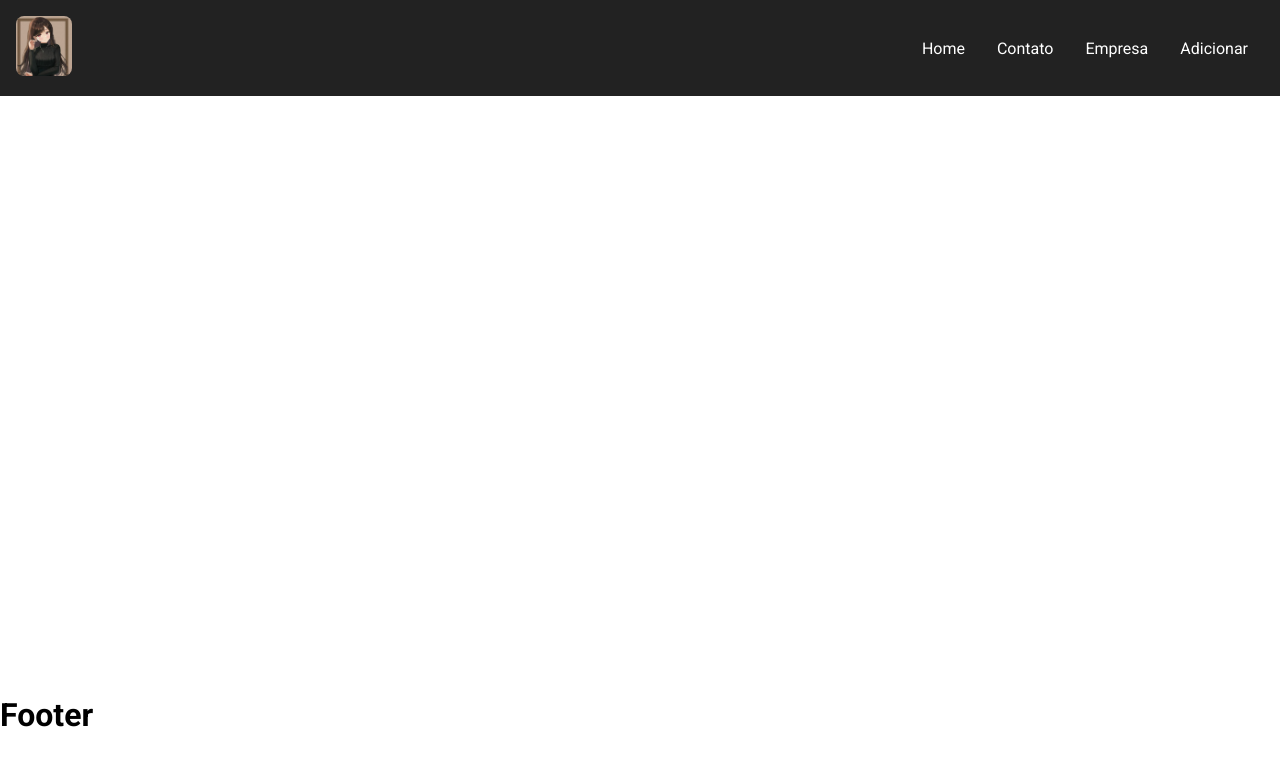
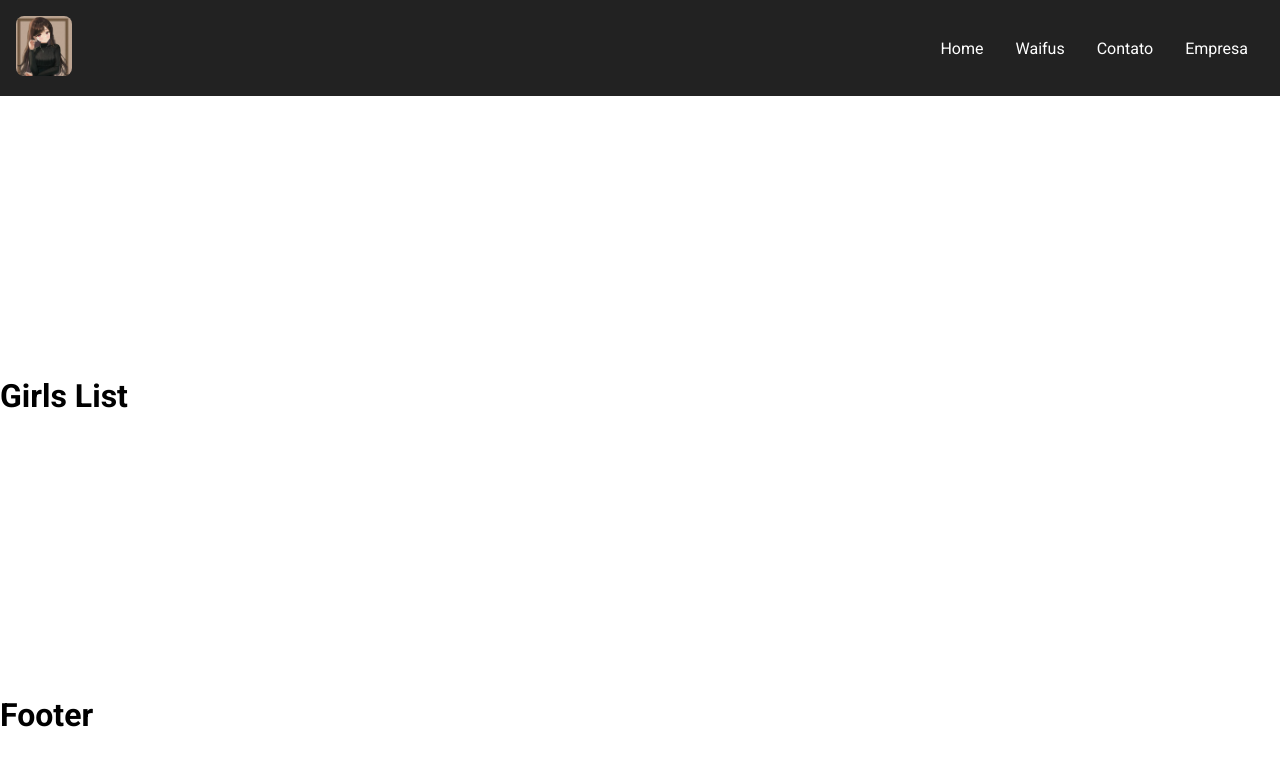
Before and after one commit to guilhermedacruzz/projetinho_react, a React (Create React App) app: page /girls in a window 1280 px wide. Shown: the top 766 px of the page. Built offline with nearby package versions, Linux system fonts and the light colour scheme.

Commit message:
adicionando um novo link

```diff
--- a/src/App.js
+++ b/src/App.js
@@ -9,6 +9,7 @@ import Home from "./components/pages/Home"
 import Company from "./components/pages/Company"
 import Contact from "./components/pages/Contact"
 import NewGirl from "./components/pages/NewGirl"
+import Girls from "./components/pages/Girls"
 
 function App() {
     return (
@@ -20,6 +21,7 @@ function App() {
                     <Route exact path="/" element={<Home />} />
                     <Route path="/company" element={<Company />} />
                     <Route path="/contact" element={<Contact />} />
+                    <Route path="/girls" element={<Girls/>} />
                     <Route path="/new_anime_girl" element={<NewGirl />} />
                 </Routes>
             </Container>
--- a/src/components/layout/NavBar.js
+++ b/src/components/layout/NavBar.js
@@ -19,13 +19,13 @@ export default () => {
                         <Link to="/">Home</Link>
                     </li>
                     <li className={styles.item}>
+                        <Link to="/girls">Waifus</Link>
+                    </li>
+                    <li className={styles.item}>
                         <Link to="/company">Contato</Link>
                     </li>
                     <li className={styles.item}>
                         <Link to="/contact">Empresa</Link>
-                    </li>
-                    <li className={styles.item}>
-                        <Link to="/new_anime_girl">Adicionar</Link>
                     </li>
                 </ul>
             </Container>
--- /dev/null
+++ b/src/components/pages/Girls.js
@@ -0,0 +1,7 @@
+import React from "react";
+
+export default () => {
+    return(
+        <h1>Girls List</h1>
+    )
+}
```
